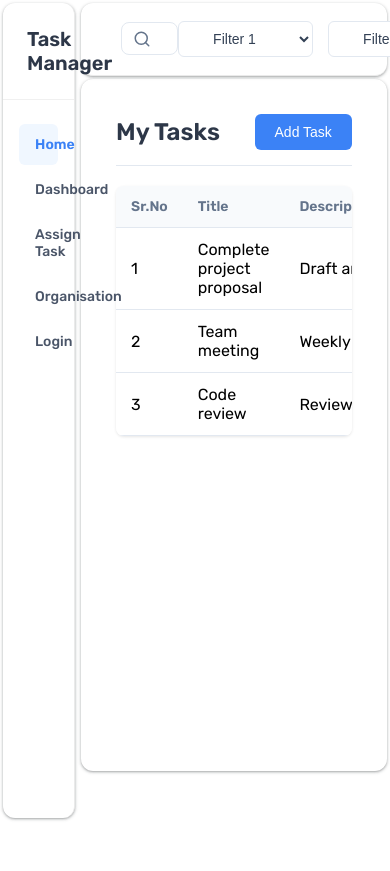
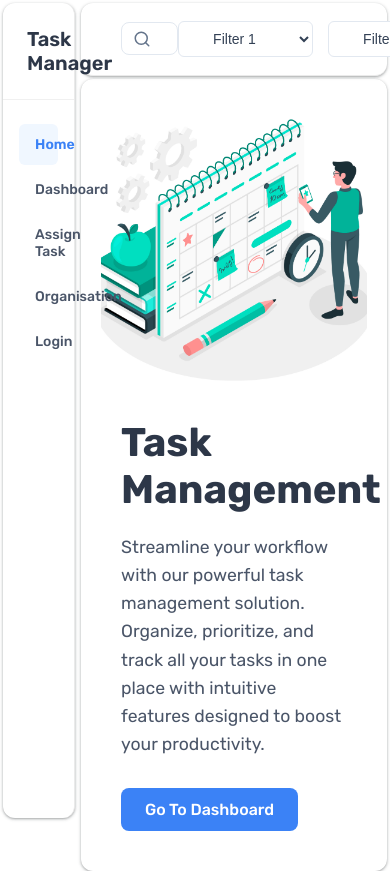
Before and after one commit to Imran2909/Stamurai, a Next.js app in the folder frontend/my-app/: page / in a window 390 px wide. Shown: the top 871 px of the page. Before the commit the page ends 844 px from the top, so only its background shows below. Built offline with nearby package versions, Linux system fonts and the light colour scheme.

Commit message:
dashboard page frontend completed

```diff
--- a/frontend/my-app/src/app/components/table/page.js
+++ b/frontend/my-app/src/app/components/table/page.js
@@ -92,7 +92,7 @@ export default function Table() {
                     {task.priority}
                   </span>
                 </td>
-                <td>
+                <td >
                   <span className={`${styles.badge} ${styles[task.status.replace(' ', '').toLowerCase()]}`}>
                     {task.status}
                   </span>
--- a/frontend/my-app/src/app/page.js
+++ b/frontend/my-app/src/app/page.js
@@ -1,18 +1,35 @@
 "use client";
-import Form from "./components/form/page";
-import Table from "./components/table/page";
 import styles from "./styles/home.module.css";
+import Image from "next/image";
+import HomeBanner from "./Home banner.jpg"; // Adjust path as needed
+import Link from "next/link";
 
 export default function HomePage() {
   return (
     <div className={styles.container}>
       <div className={styles.box}>
-        {/* <div className={styles.formSection}>
-          <Form />
+        {/* Text Content Div */}
+        <div className={styles.contentSection}>
+          <h1 className={styles.title}>Task Management</h1>
+          <p className={styles.description}>
+            Streamline your workflow with our powerful task management solution.
+            Organize, prioritize, and track all your tasks in one place with
+            intuitive features designed to boost your productivity.
+          </p>
+          <Link href="/dashboard" className={styles.dashboardButton}>
+            Go To Dashboard
+          </Link>
         </div>
-        <div className={styles.divider}></div> */}
-        <div className={styles.tableSection}>
-          <Table />
+
+        {/* Image Div */}
+        <div className={styles.imageSection}>
+          <Image
+            src={HomeBanner}
+            alt="Task Management App Preview"
+            className={styles.bannerImage}
+            priority
+            fill
+          />
         </div>
       </div>
     </div>
--- /dev/null
+++ b/frontend/my-app/src/app/styles/dashboard.module.css
@@ -0,0 +1,27 @@
+
+  .box {
+    height: 82vh;
+    width: 98%;
+    margin: 0.1% 1%;
+    box-shadow: rgba(60, 64, 67, 0.3) 0px 1px 2px 0px,
+                rgba(60, 64, 67, 0.15) 0px 1px 3px 1px;
+    border-radius: 12px;
+  }
+
+  .formSection {
+    flex: 1;
+    padding: 15px;
+    overflow-y: auto;
+  }
+
+  .tableSection {
+    flex: 1;
+    padding: 15px;
+    overflow-y: auto;
+  }
+
+  .divider {
+    width: 1px;
+    background-color: #e0e0e0;
+    margin: 10px 0;
+  }
--- a/frontend/my-app/src/app/styles/home.module.css
+++ b/frontend/my-app/src/app/styles/home.module.css
@@ -1,27 +1,83 @@
 
-  .box {
-    height: 82vh;
+.box {
+  height: 82vh;
     width: 98%;
     margin: 0.1% 1%;
     box-shadow: rgba(60, 64, 67, 0.3) 0px 1px 2px 0px,
                 rgba(60, 64, 67, 0.15) 0px 1px 3px 1px;
     border-radius: 12px;
+    display: flex;
+}
+
+.contentSection {
+  flex: 1;
+  display: flex;
+  flex-direction: column;
+  justify-content: center;
+  padding: 0 40px;
+}
+
+.title {
+  font-size: 2.5rem;
+  font-weight: 700;
+  color: #2d3748;
+  margin-bottom: 20px;
+}
+
+.description {
+  font-size: 1.1rem;
+  line-height: 1.6;
+  color: #4a5568;
+  margin-bottom: 30px;
+}
+
+.dashboardButton {
+  background-color: #3b82f6;
+  color: white;
+  border: none;
+  border-radius: 8px;
+  padding: 12px 24px;
+  font-size: 1rem;
+  font-weight: 500;
+  cursor: pointer;
+  transition: background-color 0.2s;
+  text-align: center;
+  width: fit-content;
+  text-decoration: none;
+}
+
+.dashboardButton:hover {
+  background-color: #2563eb;
+}
+
+.imageSection {
+  flex: 1;
+  position: relative;
+  border-radius: 8px;
+  overflow: hidden;
+  border-radius: 12px;
+}
+
+.bannerImage {
+  object-fit: cover;
+  object-position: center;
+}
+
+/* Responsive adjustments */
+@media (max-width: 768px) {
+  .box {
+    flex-direction: column;
+    height: auto;
+    padding: 20px;
   }
 
-  .formSection {
-    flex: 1;
-    padding: 15px;
-    overflow-y: auto;
+  .contentSection {
+    padding: 20px;
+    order: 2;
   }
 
-  .tableSection {
-    flex: 1;
-    padding: 15px;
-    overflow-y: auto;
+  .imageSection {
+    min-height: 300px;
+    order: 1;
   }
-
-  .divider {
-    width: 1px;
-    background-color: #e0e0e0;
-    margin: 10px 0;
-  }
+}
--- a/frontend/my-app/src/app/styles/table.module.css
+++ b/frontend/my-app/src/app/styles/table.module.css
@@ -53,7 +53,7 @@
 
   .table th,
   .table td {
-    padding: 12px 15px;
+    padding: 10px 12px;
     text-align: left;
     border-bottom: 1px solid #e2e8f0;
   }
@@ -76,11 +76,14 @@
     text-overflow: ellipsis;
   }
 
+
+
   .badge {
     padding: 4px 8px;
     border-radius: 12px;
-    font-size: 12px;
+    font-size: 11px;
     font-weight: 500;
+    border: 1px solid;
   }
 
   .badge.high {
```
Also changed, not shown: frontend/my-app/src/app/dashboard/page.js (+9 -35 lines), frontend/my-app/src/app/Home banner.jpg (added).
